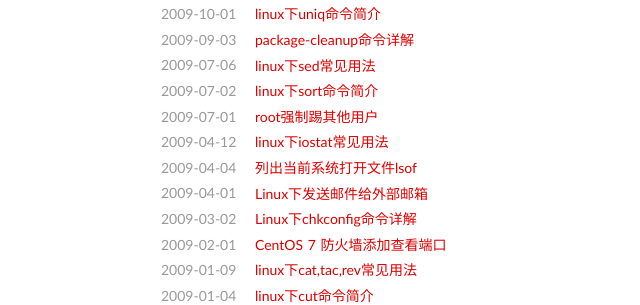
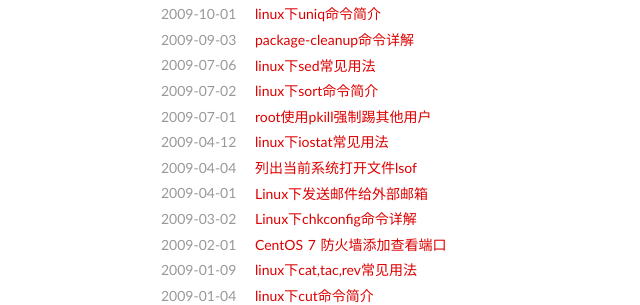
Before and after one commit to lifeliu/buildapk, a Jekyll site: the page built from index.html, in a window 1280 px wide. Shown: the part 649-954 px from the top of the page, without its empty margins (82-722 px from the left). Built offline with Jekyll 4.4.1, drawn with Linux system fonts in a browser that asks for light colours; the list of posts is cut into pages by our own code; comment, search, counter and statistics services are not loaded.

Commit message:
auto update by shell

```diff
--- a/_posts/os/linux/command-o-p-q-r-s-t/2009-07-01-pkill.md
+++ b/_posts/os/linux/command-o-p-q-r-s-t/2009-07-01-pkill.md
@@ -1,6 +1,6 @@
 ---
 layout: post
-title: root强制踢其他用户
+title: root使用pkill强制踢其他用户
 categories: linux
 tags: root
 ---
```
